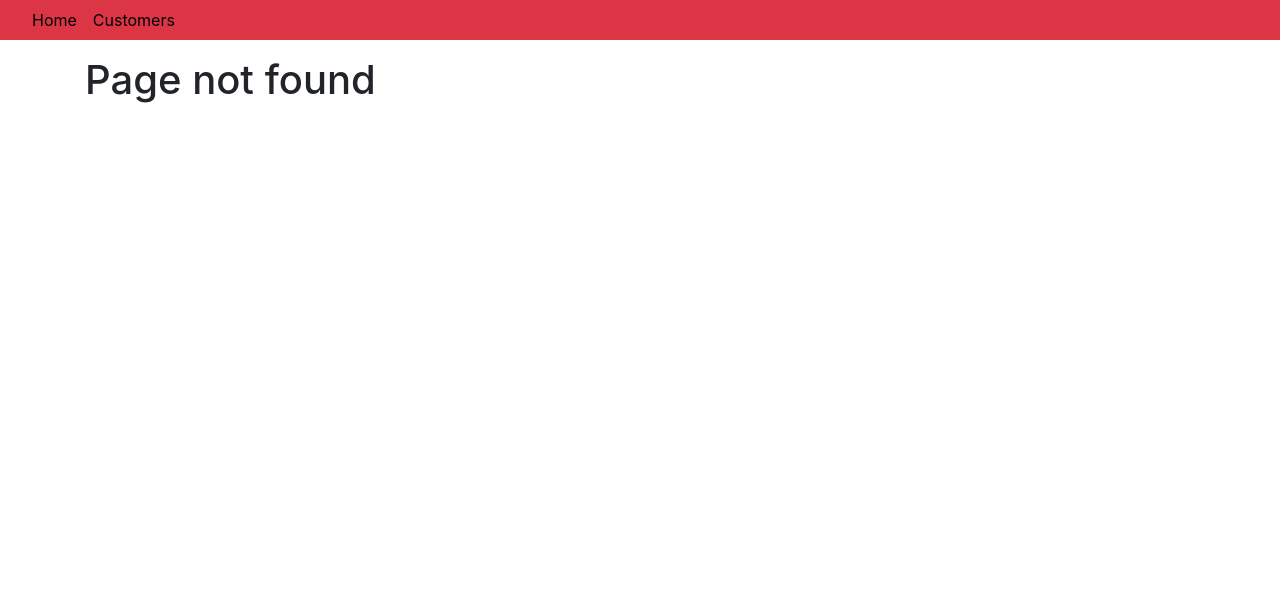
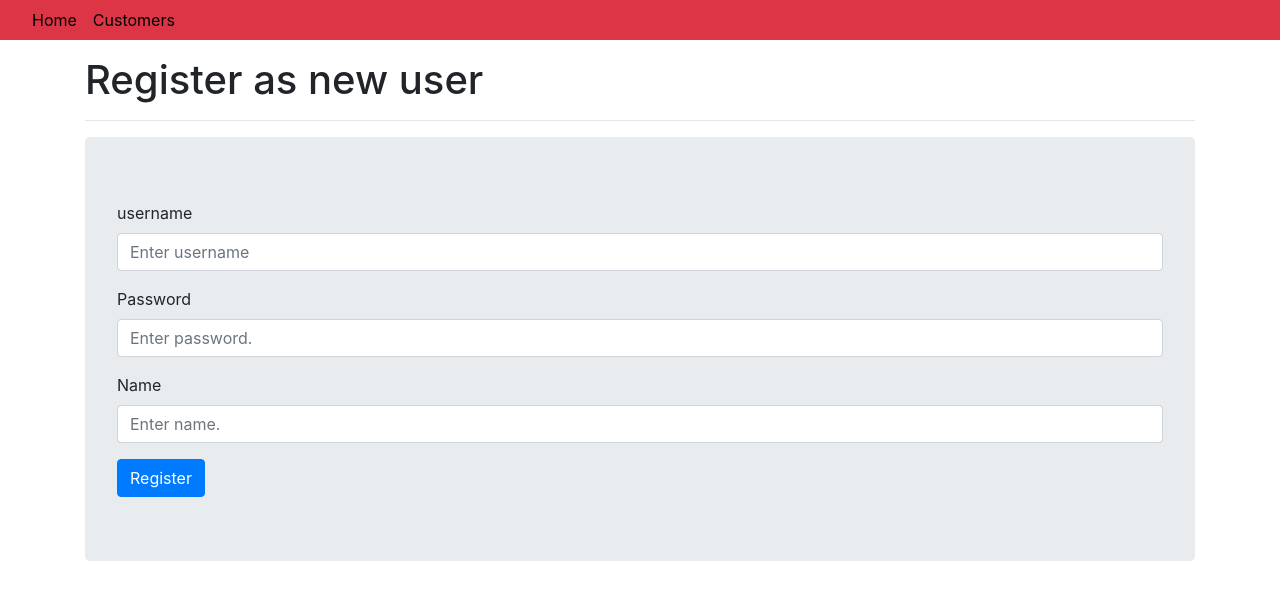
Before and after one commit to KarolinaKipson/React-Table-App, a React (Create React App) app: page /register in a window 1280 px wide. Before the commit this address led to /not-found. Shown: the top 600 px of the page. Built offline with nearby package versions, Linux system fonts and the light colour scheme.

Commit message:
register

```diff
--- a/src/app.jsx
+++ b/src/app.jsx
@@ -11,6 +11,7 @@ import NotFound from './components/not-found';
 import ProgramaticNavigation from './components/programatic-navigation';
 import AddCustomer from './components/add-customers';
 import LoginUser from './components/login';
+import RegisterUser from './components/register';
 
 class App extends Component {
   state = {
@@ -46,6 +47,7 @@ class App extends Component {
             <Route path='/not-found' component={NotFound} />
             <Route path='/add' component={AddCustomer} />
             <Route path='/login' component={LoginUser} />
+            <Route path='/register' component={RegisterUser} />
             <Route path='/' component={HomePage} exact />
             <Redirect to='/not-found' />
           </Switch>
--- a/src/components/customer-table.jsx
+++ b/src/components/customer-table.jsx
@@ -47,11 +47,12 @@ class CustomerTable extends Component {
                     }
                   </td>
                   <td>
+                    {' '}
                     <button
                       className='btn btn-danger'
                       onClick={() => onDelete(c.Id)}>
                       Delete
-                    </button>
+                    </button>{' '}
                     <button
                       className='btn btn-primary'
                       onClick={() => onDelete(c.Id)}>
--- a/src/components/customers-submenu.jsx
+++ b/src/components/customers-submenu.jsx
@@ -6,6 +6,7 @@ const CustomerSubmenu = (props) => {
   const history = useHistory();
   const navigateToLogin = () => history.push('/login');
   const navigateToLogout = () => history.push('/customers');
+  const navigateToRegister = () => history.push('/register');
   const logout = () => {
     navigateToLogout();
     localStorage.clear();
@@ -19,7 +20,12 @@ const CustomerSubmenu = (props) => {
         </div>
       );
     } else {
-      return <button onClick={navigateToLogin}>Login</button>;
+      return (
+        <div>
+          <button onClick={navigateToLogin}>Login</button>
+          <button onClick={navigateToRegister}>Register</button>
+        </div>
+      );
     }
   };
 
--- a/src/components/register.jsx
+++ b/src/components/register.jsx
@@ -3,20 +3,19 @@ import FormField from './form-field';
 import {
   validateFormYup,
   getPropertyValidationErrorYup,
-} from '../utils/validationYupCustomer';
+} from '../utils/validationYupUser';
 
 class RegisterUser extends Component {
   state = {
     user: {
       username: '',
       password: '',
-      email: '',
+      name: '',
     },
     errors: {},
   };
   render() {
     const { errors } = this.state;
-
     return (
       <div className='add-user'>
         <h1>Register as new user</h1>
@@ -62,13 +61,42 @@ class RegisterUser extends Component {
   handleSubmit = async (e) => {
     e.preventDefault();
     const errors = await validateFormYup(this.state.user);
+
     // never null or undefined for set state (validateFormYup can return null if object is empty)
     this.setState({ errors: errors || {} });
+
     if (errors) {
       return;
     }
+    this.postDataToApi(this.state.user);
   };
+  postDataToApi = async (data) => {
+    try {
+      // Create request to api service
+      const req = await fetch('http://www.fulek.com/nks/api/aw/registeruser', {
+        method: 'POST',
+        headers: { 'Content-Type': 'application/json' },
 
+        // format the data
+        body: JSON.stringify({
+          username: data.username,
+          password: data.password,
+          name: data.name,
+        }),
+      });
+      const res = await req.json();
+      console.log(res);
+      if (res.token) {
+        localStorage.setItem('token', res.token);
+        localStorage.setItem('user', res.username);
+        window.open('http://localhost:3001/customers', '_self');
+      }
+      // Log success message
+    } catch (err) {
+      console.error(`ERROR: ${err}`);
+      alert('Can not register new user!');
+    }
+  };
   handleChange = async ({ currentTarget: input }) => {
     const errors = { ...this.state.errors };
     const errorMessage = await getPropertyValidationErrorYup(input);
@@ -78,6 +106,7 @@ class RegisterUser extends Component {
       delete errors[input.name];
     }
     const user = { ...this.state.user };
+    user[input.name] = input.value;
     this.setState({ user, errors });
   };
 }
--- a/src/utils/validationYupUser.js
+++ b/src/utils/validationYupUser.js
@@ -1,8 +1,9 @@
 import * as yup from 'yup';
 
 const validationSchema = yup.object().shape({
-  name: yup.string().required().label('Username'),
-  surname: yup.string().required().password().label('Password'),
+  username: yup.string().required().label('Username'),
+  password: yup.string().required().label('Password'),
+  name: yup.string().required().label('Name'),
 });
 
 // customer object will be validatedat trough schema defined
```
